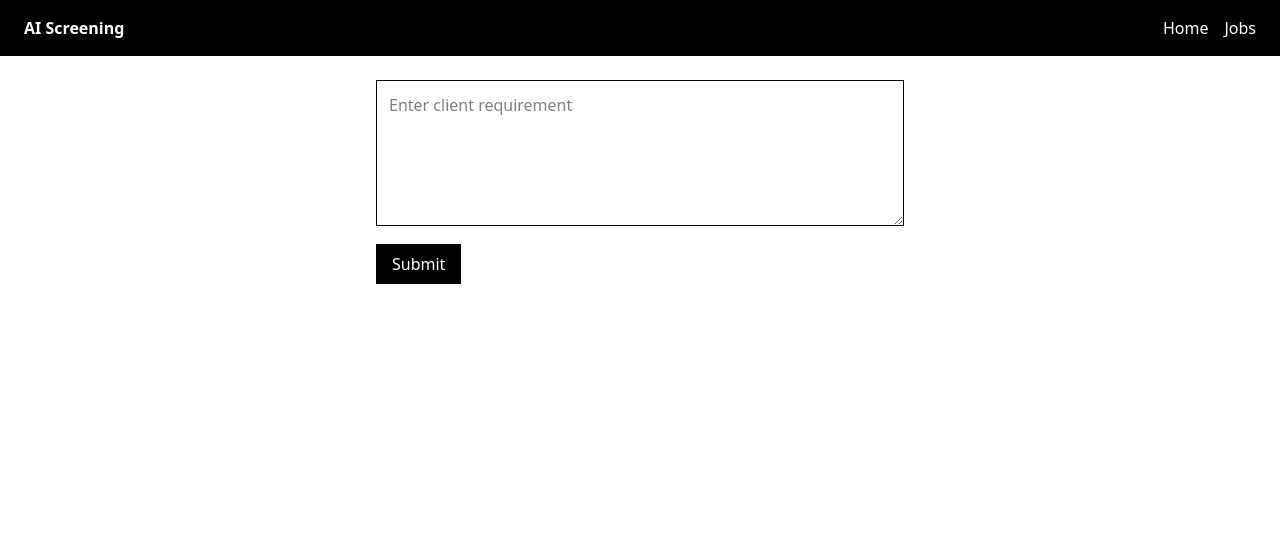
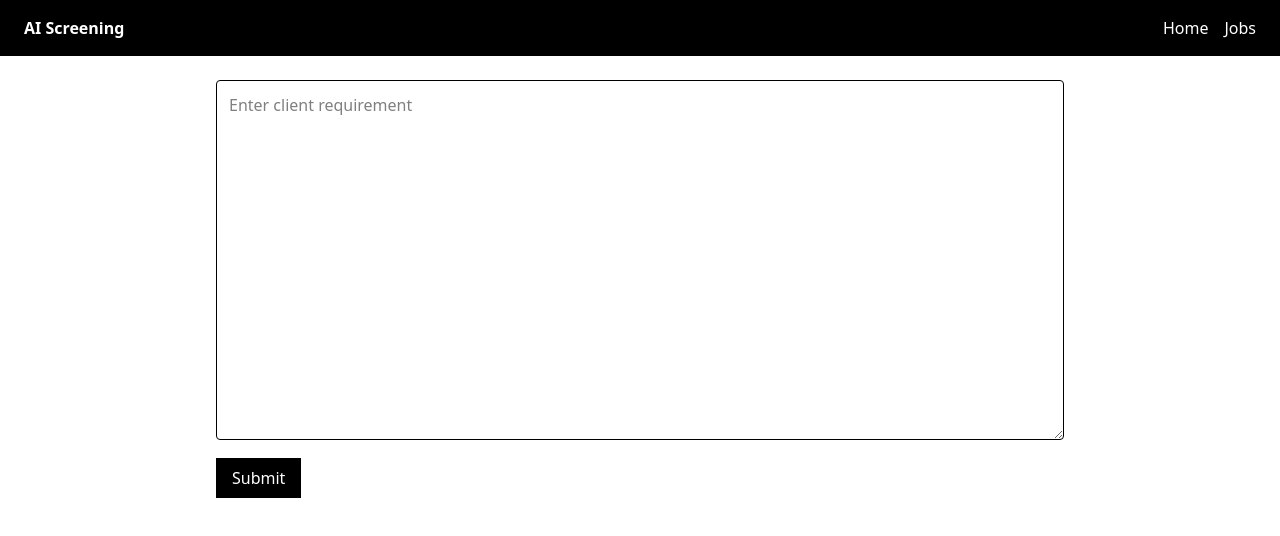
Before and after one commit to bhavyarana/AI-Screening-Tool-Client, a React (Vite) app: page / in a window 1280 px wide. Shown: the top 536 px of the page. Built offline with nearby package versions, Linux system fonts and the light colour scheme.

Commit message:
homepage ui fix

```diff
--- a/src/components/JobCard.jsx
+++ b/src/components/JobCard.jsx
@@ -47,7 +47,9 @@ export default function JobCard({ job, onDeleted }) {
       </button>
 
       <h2 className="font-semibold text-lg">{job.jobRole}</h2>
-      <p className="text-sm text-gray-600">Experience: {job.experience}</p>
+      <p className="text-sm text-gray-600">
+        Experience: {job.experience} years
+      </p>
     </div>
   );
 }
--- a/src/pages/Home.jsx
+++ b/src/pages/Home.jsx
@@ -24,9 +24,9 @@ export default function Home() {
   };
 
   return (
-    <div className="p-6 max-w-xl mx-auto">
+    <div className="p-6 max-w-4xl mx-auto">
       <textarea
-        className="w-full border p-3"
+        className="w-full border p-3 rounded min-h-90"
         rows="5"
         placeholder="Enter client requirement"
         value={text}
@@ -37,7 +37,7 @@ export default function Home() {
       <button
         onClick={submitHandler}
         disabled={loading}
-        className="bg-black text-white px-4 py-2 mt-3 disabled:opacity-60"
+        className="bg-black text-white px-4 py-2 mt-3 disabled:opacity-60 cursor-pointer"
       >
         {loading ? "Processing..." : "Submit"}
       </button>
```
